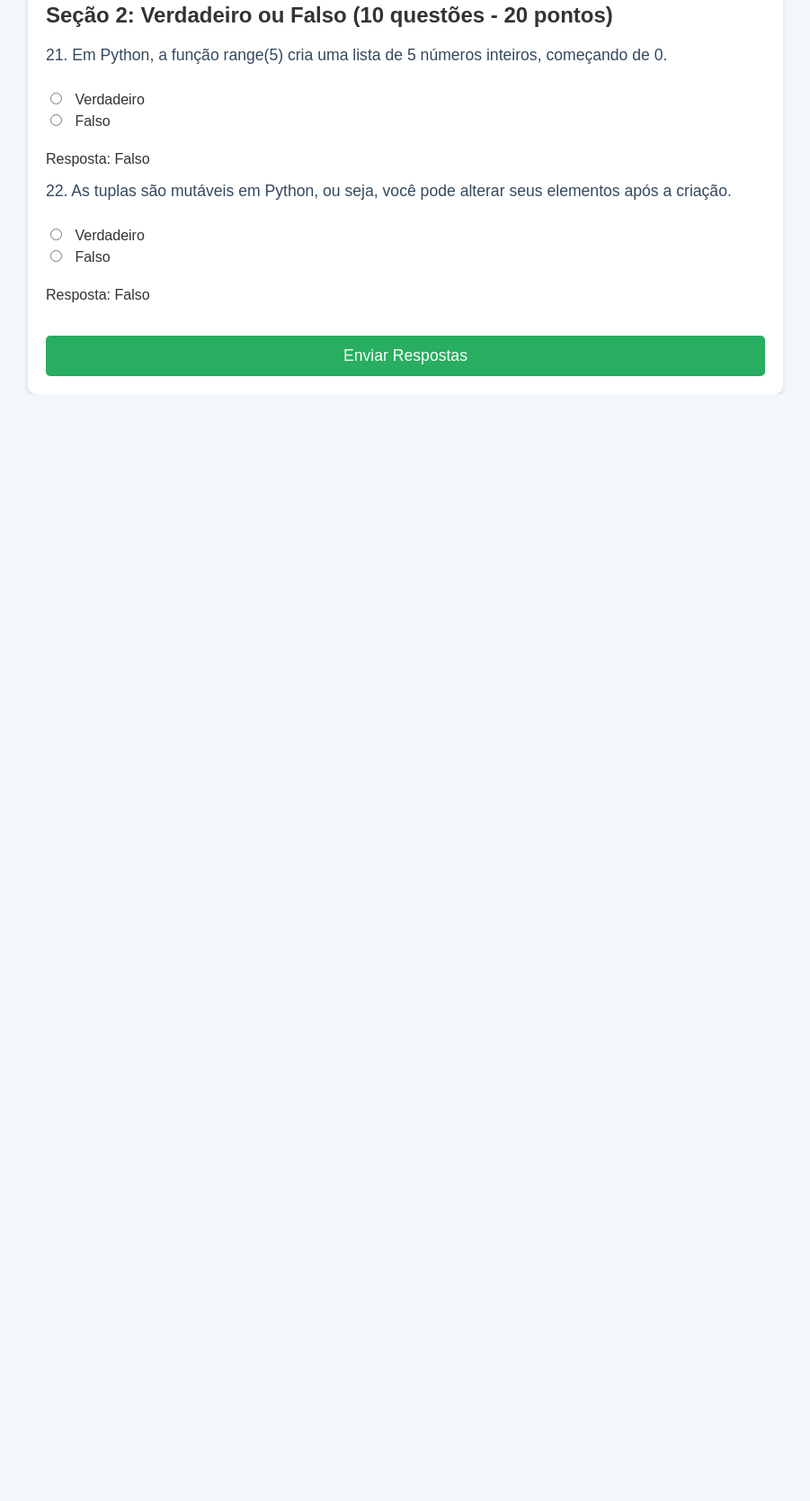
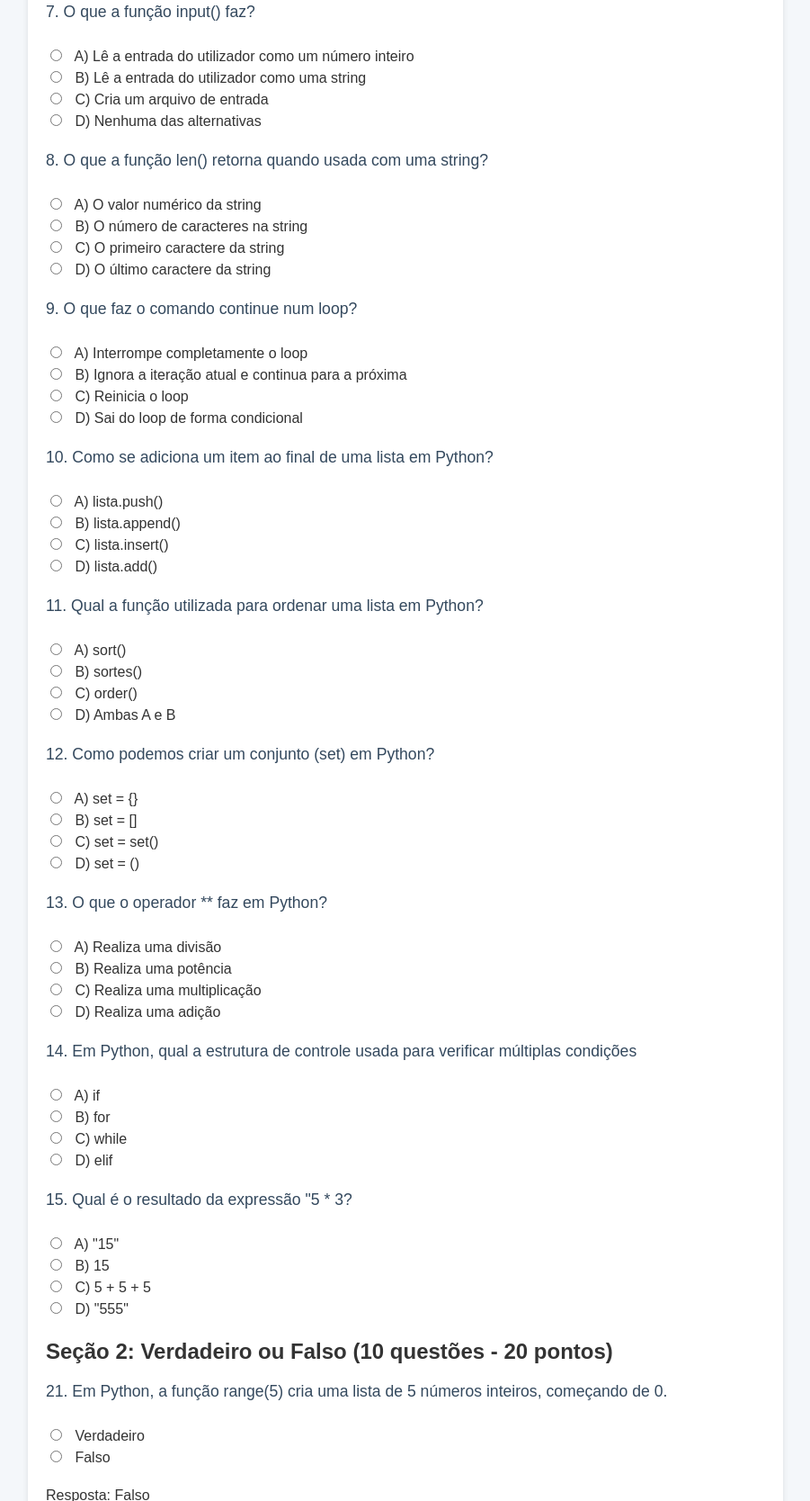
Before and after one commit to joaosimoes453/mockup_pcep_exam, a plain HTML site: page index.html in a window 1280 px wide. Shown: the part 1470-3138 px from the top of the page at 90% size, without its empty margins (189-1090 px from the left). Before the commit the page ends 1908 px from the top, so only its background shows below. Drawn offline with Linux system fonts and the light colour scheme.

Commit message:
Update index.html

```diff
--- a/index.html
+++ b/index.html
@@ -175,6 +175,87 @@ print(x)</pre>
             <input type="radio" id="q5d" name="q5" value="D"> D) is verifica se o valor é nulo<br>
         </div>
 
+        <!-- Pergunta 7 -->
+        <div class="question">
+            <label for="q7">7. O que a função input() faz?</label><br>
+            <input type="radio" id="q5a" name="q5" value="A"> A) Lê a entrada do utilizador como um número inteiro<br>
+            <input type="radio" id="q5b" name="q5" value="B"> B) Lê a entrada do utilizador como uma string<br>
+            <input type="radio" id="q5c" name="q5" value="C"> C) Cria um arquivo de entrada<br>
+            <input type="radio" id="q5d" name="q5" value="D"> D) Nenhuma das alternativas<br>
+        </div>
+
+        <!-- Pergunta 8 -->
+        <div class="question">
+            <label for="q8">8. O que a função len() retorna quando usada com uma string?</label><br>
+            <input type="radio" id="q5a" name="q5" value="A"> A) O valor numérico da string<br>
+            <input type="radio" id="q5b" name="q5" value="B"> B) O número de caracteres na string<br>
+            <input type="radio" id="q5c" name="q5" value="C"> C) O primeiro caractere da string<br>
+            <input type="radio" id="q5d" name="q5" value="D"> D) O último caractere da string<br>
+        </div>
+
+        <!-- Pergunta 9 -->
+        <div class="question">
+            <label for="q9">9. O que faz o comando continue num loop?</label><br>
+            <input type="radio" id="q5a" name="q5" value="A"> A) Interrompe completamente o loop<br>
+            <input type="radio" id="q5b" name="q5" value="B"> B) Ignora a iteração atual e continua para a próxima<br>
+            <input type="radio" id="q5c" name="q5" value="C"> C) Reinicia o loop<br>
+            <input type="radio" id="q5d" name="q5" value="D"> D) Sai do loop de forma condicional<br>
+        </div>
+
+        <!-- Pergunta 10 -->
+        <div class="question">
+            <label for="q10">10. Como se adiciona um item ao final de uma lista em Python?</label><br>
+            <input type="radio" id="q5a" name="q5" value="A"> A) lista.push()<br>
+            <input type="radio" id="q5b" name="q5" value="B"> B) lista.append()<br>
+            <input type="radio" id="q5c" name="q5" value="C"> C) lista.insert()<br>
+            <input type="radio" id="q5d" name="q5" value="D"> D) lista.add()<br>
+        </div>
+
+        <!-- Pergunta 11 -->
+        <div class="question">
+            <label for="q11">11. Qual a função utilizada para ordenar uma lista em Python?</label><br>
+            <input type="radio" id="q5a" name="q5" value="A"> A) sort()<br>
+            <input type="radio" id="q5b" name="q5" value="B"> B) sortes()<br>
+            <input type="radio" id="q5c" name="q5" value="C"> C) order()<br>
+            <input type="radio" id="q5d" name="q5" value="D"> D) Ambas A e B<br>
+        </div>
+
+        <!-- Pergunta 12 -->
+        <div class="question">
+            <label for="q12">12. Como podemos criar um conjunto (set) em Python?</label><br>
+            <input type="radio" id="q5a" name="q5" value="A"> A) set = {}<br>
+            <input type="radio" id="q5b" name="q5" value="B"> B) set = []<br>
+            <input type="radio" id="q5c" name="q5" value="C"> C) set = set()<br>
+            <input type="radio" id="q5d" name="q5" value="D"> D) set = ()<br>
+        </div>
+
+        <!-- Pergunta 13 -->
+        <div class="question">
+            <label for="q13">13. O que o operador ** faz em Python?</label><br>
+            <input type="radio" id="q5a" name="q5" value="A"> A) Realiza uma divisão<br>
+            <input type="radio" id="q5b" name="q5" value="B"> B) Realiza uma potência<br>
+            <input type="radio" id="q5c" name="q5" value="C"> C) Realiza uma multiplicação<br>
+            <input type="radio" id="q5d" name="q5" value="D"> D) Realiza uma adição<br>
+        </div>
+
+        <!-- Pergunta 14 -->
+        <div class="question">
+            <label for="q14">14. Em Python, qual a estrutura de controle usada para verificar múltiplas condições</label><br>
+            <input type="radio" id="q5a" name="q5" value="A"> A) if<br>
+            <input type="radio" id="q5b" name="q5" value="B"> B) for<br>
+            <input type="radio" id="q5c" name="q5" value="C"> C) while<br>
+            <input type="radio" id="q5d" name="q5" value="D"> D) elif<br>
+        </div>
+
+        <!-- Pergunta 15 -->
+        <div class="question">
+            <label for="q15">15. Qual é o resultado da expressão "5 * 3?</label><br>
+            <input type="radio" id="q5a" name="q5" value="A"> A) "15"<br>
+            <input type="radio" id="q5b" name="q5" value="B"> B) 15<br>
+            <input type="radio" id="q5c" name="q5" value="C"> C) 5 + 5 + 5<br>
+            <input type="radio" id="q5d" name="q5" value="D"> D) "555"<br>
+        </div>
+
         <!-- Continuar com as outras perguntas da Seção 1... -->
 
         <!-- Seção 2: Verdadeiro ou Falso -->
@@ -216,7 +297,8 @@ print(x)</pre>
 
         // Perguntas da Seção 1: Múltipla Escolha
         const answersSection1 = {
-            q1: 'A', q2: 'B', q3: 'B', q4: 'B', q5: 'A', q6: 'B'
+            q1: 'A', q2: 'B', q3: 'B', q4: 'B', q5: 'A', q6: 'B', q7: 'B', q8: 'B', q9: 'B', q10: 'B', q11: 'D', q12: 'C', q13: 'B', q14: 'D',
+            q15: 'D'
             // Continue com as demais respostas da Seção 1...
         };
 
```
